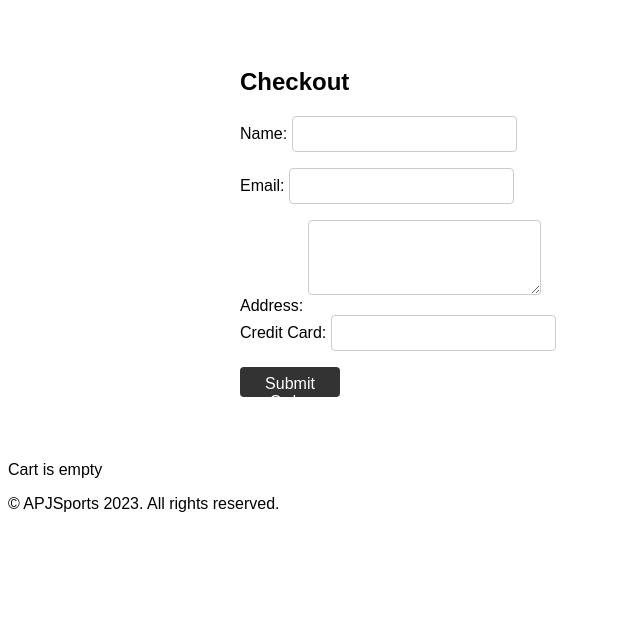
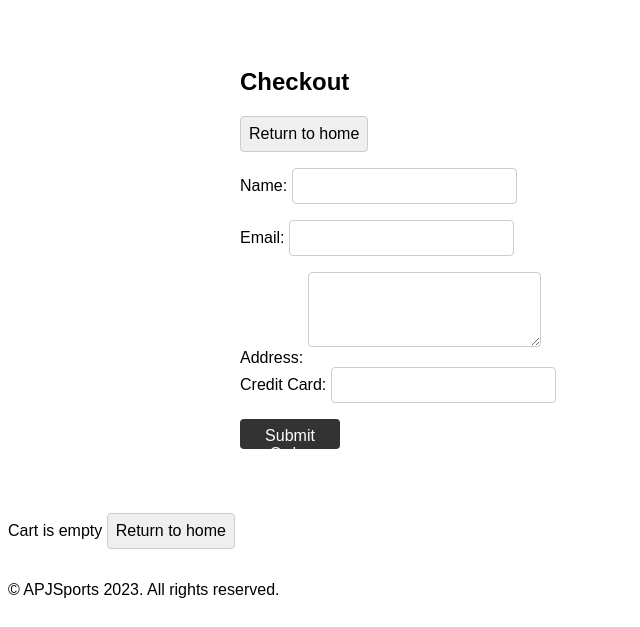
Before and after one commit to johnnylayson543/APJSports, a PHP site: page /cart.php in a window 1280 px wide. Shown: the part 180-807 px from the top of the page, without its empty margins (0-640 px from the left). Before the commit the page ends 692 px from the top, so only its background shows below. Run offline with PHP 8.4, Linux system fonts and the light colour scheme; the visitor is signed in with stand-in values (Sample User, id 1).

Commit message:
Return to home button added to each page

```diff
--- a/html/basketball.php
+++ b/html/basketball.php
@@ -4,6 +4,7 @@
 <link rel="stylesheet" type="text/css" href="../css/itemlayout.css">
 <link rel="stylesheet" type="text/css" href="../css/basketball.css">
 <title>Basketball</title>
+
 </head>
 
 <body>
@@ -11,12 +12,14 @@
 
 
 <body>
+
 <header><h1>Basketball</h1></header>
-
+<a href="../html/index.php"><input type="button" value="Return to home" ></a>
 
 <div class="item-container">
     <?php
     $items = $item->__showItems("Basketball");
     ?>
 </div>
+<a href="../html/index.php"><input type="button" value="Return to home" ></a>
 <?php require_once '../template/footer.php';?>
--- a/html/boxing.php
+++ b/html/boxing.php
@@ -12,11 +12,12 @@
 
 <body>
 <header><h1>Boxing</h1></header>
-
+<a href="../html/index.php"><input type="button" value="Return to home" ></a>
 
 <div class="item-container">
     <?php
     $items = $item->__showItems("Boxing");
     ?>
 </div>
+<a href="../html/index.php"><input type="button" value="Return to home" ></a>
 <?php require_once '../template/footer.php';?>
--- a/html/cart.php
+++ b/html/cart.php
@@ -13,6 +13,7 @@
 </header>
 <main>
     <h2>Checkout</h2>
+    <a href="../html/index.php"><input type="button" value="Return to home" ></a>
     <form>
         <div>
             <label for="name">Name:</label>
@@ -52,5 +53,5 @@ if (isset($_SESSION["cart"]) && !empty($_SESSION["cart"])) {
 }
 ?>
 
-
+<a href="../html/index.php"><input type="button" value="Return to home" ></a>
     <?php require_once '../template/footer.php';?>
--- a/html/gaa.php
+++ b/html/gaa.php
@@ -8,11 +8,12 @@
 
 <body>
 <header><h1>GAA</h1></header>
-
+<a href="../html/index.php"><input type="button" value="Return to home" ></a>
 
 <div class="item-container">
     <?php
     $items = $item->__showItems("GAA");
     ?>
 </div>
+<a href="../html/index.php"><input type="button" value="Return to home" ></a>
 <?php require_once '../template/footer.php';?>
--- a/html/hurling.php
+++ b/html/hurling.php
@@ -11,7 +11,7 @@
 
 <body>
 <header><h1>Hurling</h1></header>
-
+<a href="../html/index.php"><input type="button" value="Return to home" ></a>
 
 <div class="item-container">
     <?php
@@ -31,4 +31,5 @@
     }
     ?>
 </div>
+<a href="../html/index.php"><input type="button" value="Return to home" ></a>
 <?php require_once '../template/footer.php';?>
--- a/html/rugby.php
+++ b/html/rugby.php
@@ -11,11 +11,12 @@
 
 <body>
 <header><h1>Rugby</h1></header>
-
+<a href="../html/index.php"><input type="button" value="Return to home" ></a>
 
 <div class="item-container">
     <?php
     $items = $item->__showItems("Rugby");
     ?>
 </div>
+<a href="../html/index.php"><input type="button" value="Return to home" ></a>
 <?php require_once '../template/footer.php';?>
--- a/html/soccer.php
+++ b/html/soccer.php
@@ -8,10 +8,14 @@
 
 <body>
 <header><h1>Soccer</h1></header>
-
+<a href="../html/index.php"><input type="button" value="Return to home" ></a>
 
 <div class="item-container">
 
     <?php $item->__showItems("Soccer"); ?>
+
 </div>
+
+<a href="../html/index.php"><input type="button" value="Return to home" ></a>
+
 <?php require_once '../template/footer.php';?>
--- a/html/swimming.php
+++ b/html/swimming.php
@@ -13,11 +13,12 @@
 
 <body>
 <header><h1>Swimming</h1></header>
-
+<a href="../html/index.php"><input type="button" value="Return to home" ></a>
 
 <div class="item-container">
     <?php
     $items = $item->__showItems("Swimming");
     ?>
 </div>
+<a href="../html/index.php"><input type="button" value="Return to home" ></a>
 <?php require_once '../template/footer.php';?>
```
